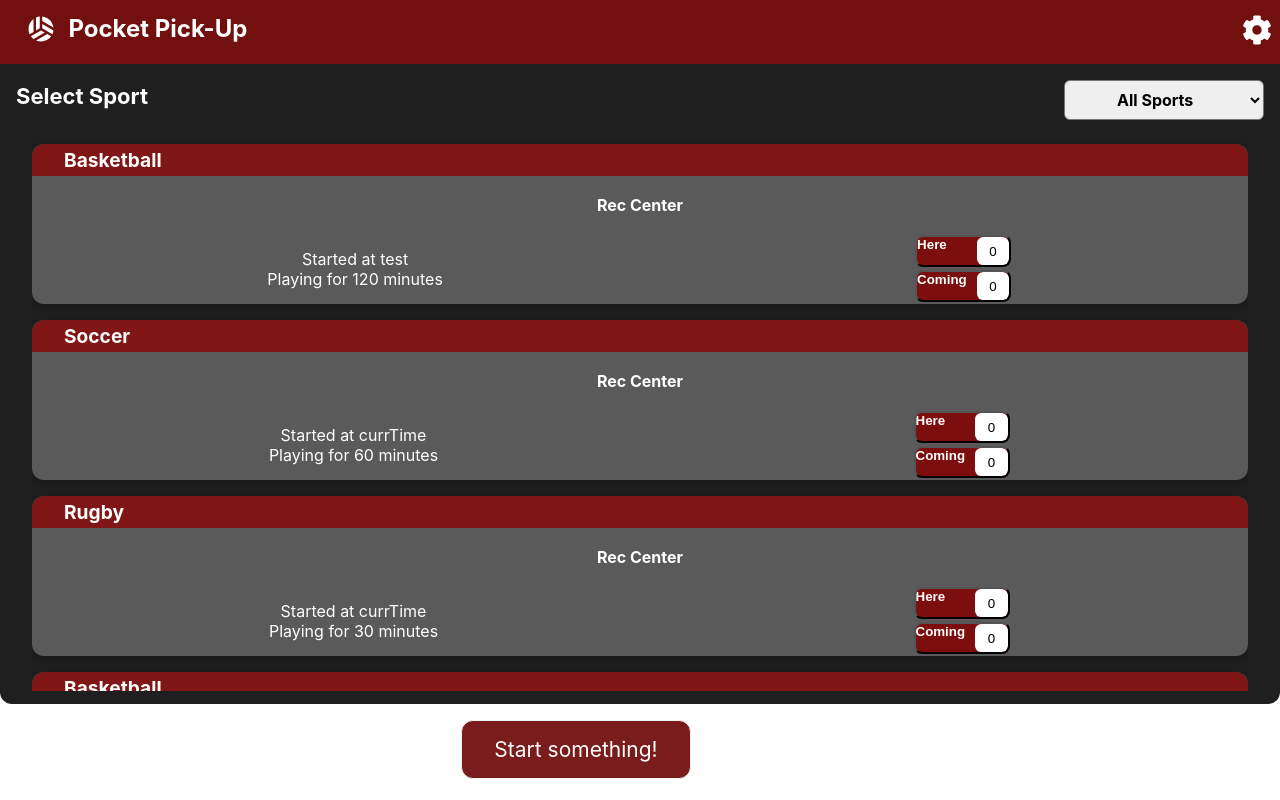
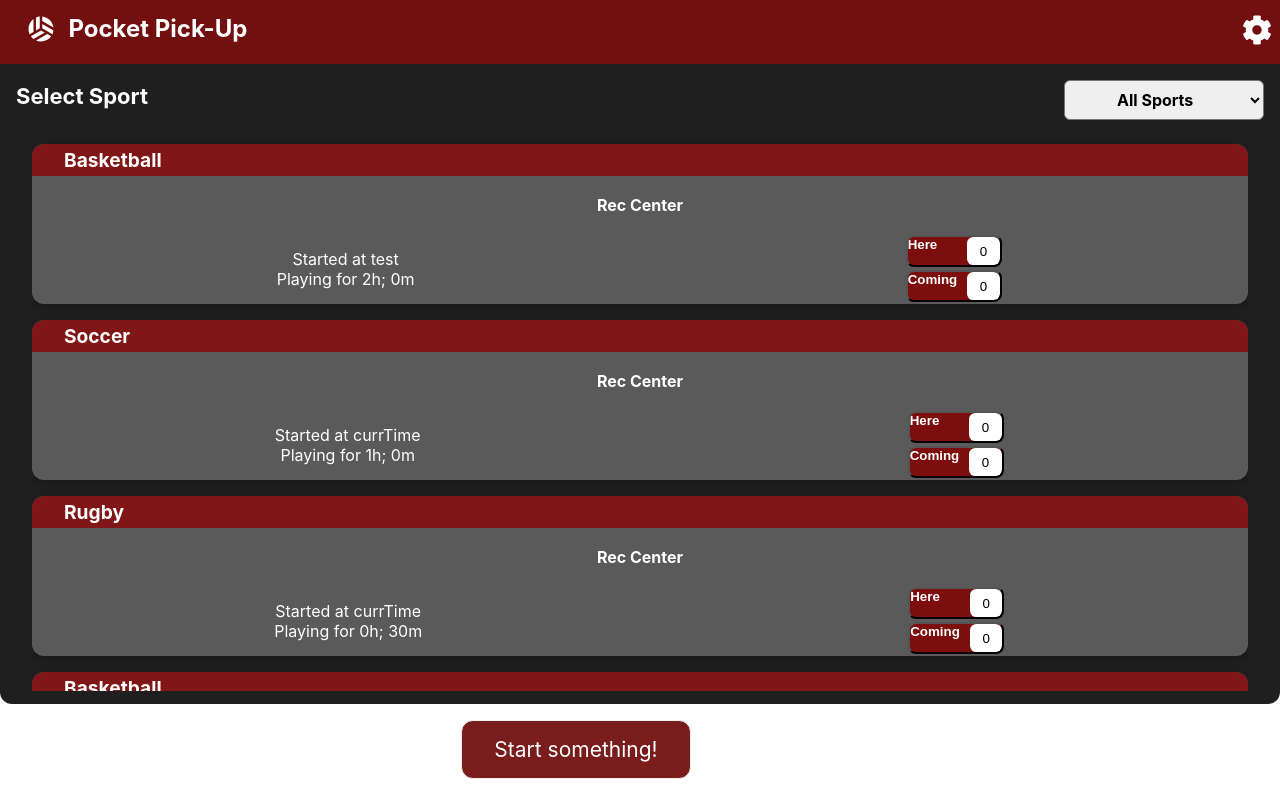
Before and after one commit to yusufelley/pickup, a React (Create React App) app in the folder web/: page / in a window 1280 px wide. Built offline with nearby package versions, Linux system fonts and the light colour scheme.

Commit message:
from mins to hours + mins

```diff
--- a/web/src/components/Events/EventItem.js
+++ b/web/src/components/Events/EventItem.js
@@ -15,7 +15,7 @@ const EventItem = (props) => {
     <div className="eventProperties">
       <div className="startAndDuration">
         <p> Started at {props.time}</p>
-        <p> Playing for {props.duration} minutes</p>
+        <p> Playing for {Math.floor(props.duration/60)}h; {props.duration%60}m</p>
       </div>
       <div className="numsHereComing">
         <CounterButton text = {"Here"} hereToggled={hereToggled} setHereToggled={setHereToggled}/>
```
